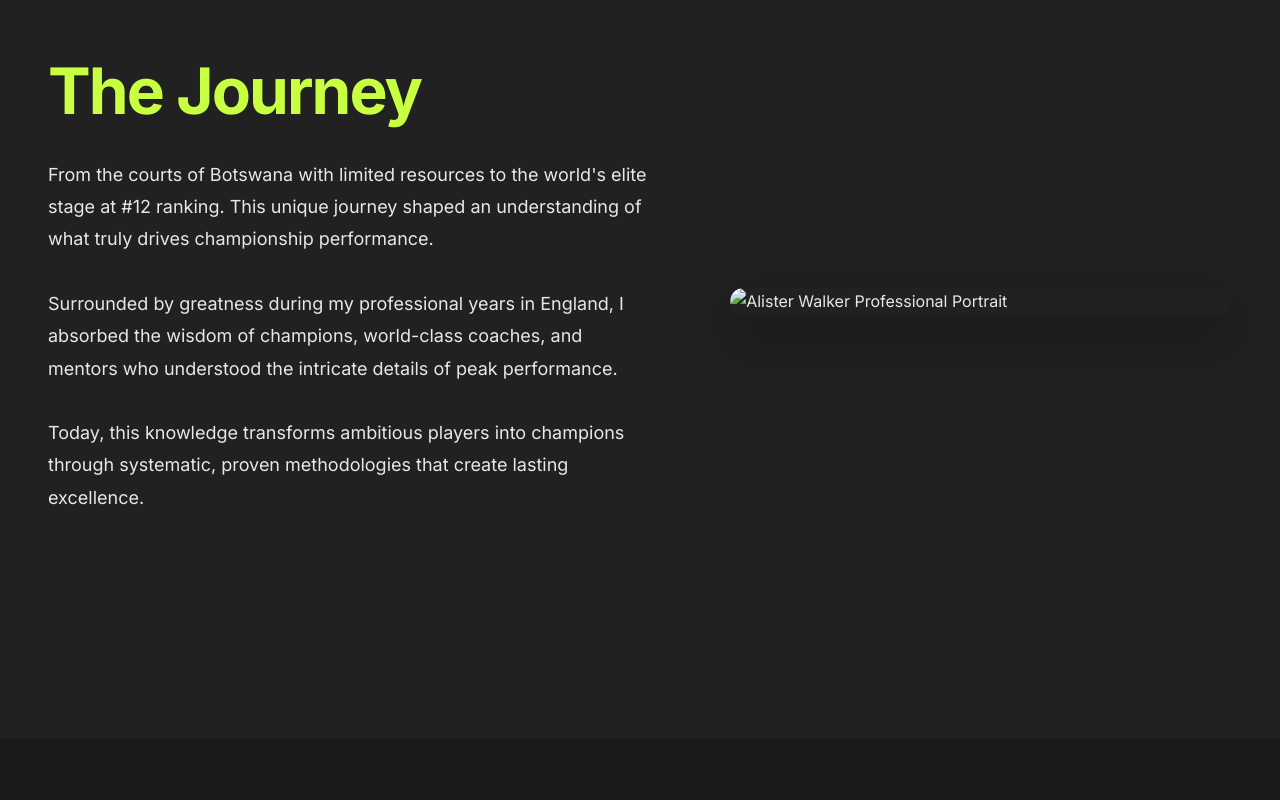
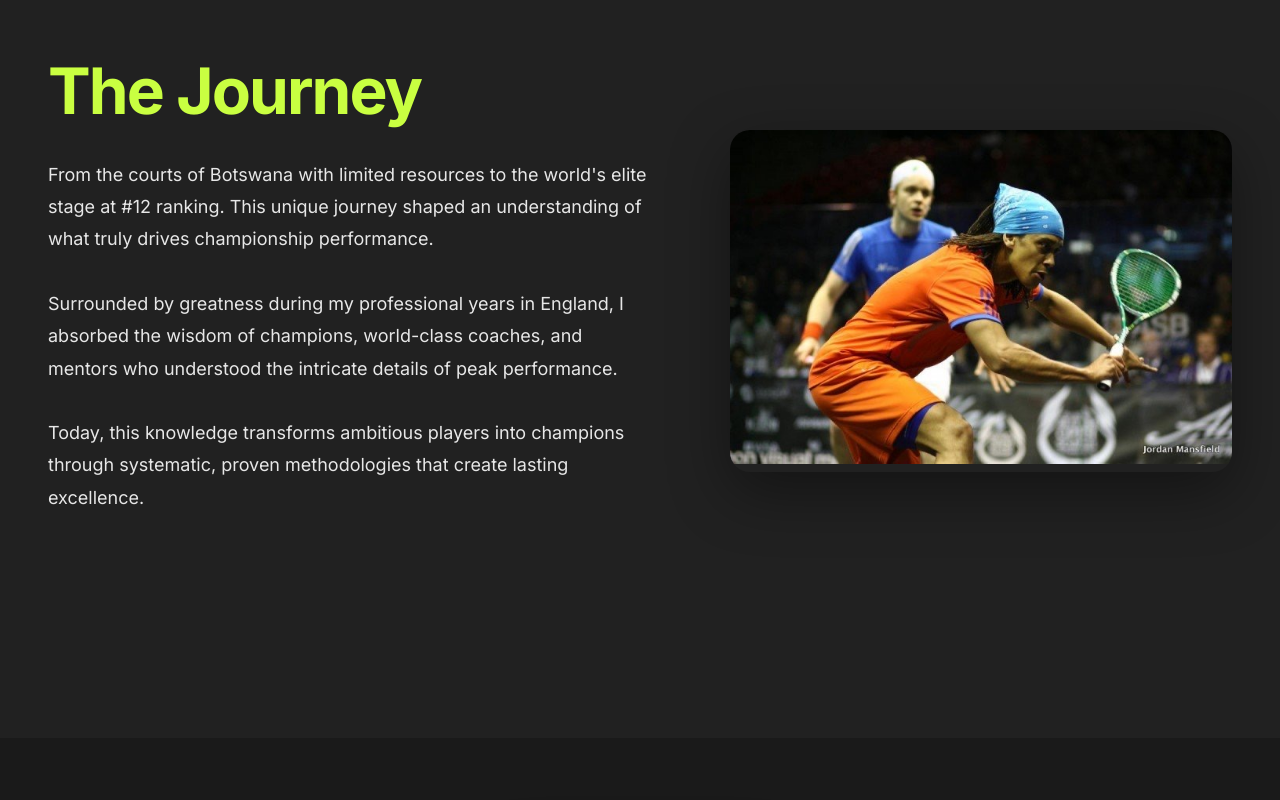
Before and after one commit to nickmerritt-dev/Alisterwalker-live, a plain HTML site: page index.html in a window 1280 px wide. Shown: the part 1420-2220 px from the top of the page. Drawn offline with Linux system fonts and the light colour scheme.

Commit message:
Update index.html
updated the images with the new image path

```diff
--- a/index.html
+++ b/index.html
@@ -680,7 +680,7 @@
                     <p class="about-text">Today, this knowledge transforms ambitious players into champions through systematic, proven methodologies that create lasting excellence.</p>
                 </div>
                 <div class="about-image">
-                    <img src="image8.jpeg" alt="Alister Walker Professional Portrait">
+                    <img src="images/image8.jpeg" alt="Alister Walker Professional Portrait">
                 </div>
             </div>
         </div>
@@ -689,7 +689,7 @@
     <!-- Action Section -->
     <section class="action-section">
         <div class="container">
-            <img src="10TC4113m2.jpg" alt="Elite squash performance in action" class="action-image">
+            <img src="images/10TC4113m2.jpg" alt="Elite squash performance in action" class="action-image">
             <p class="action-caption">Championship mindset in every movement</p>
         </div>
     </section>
@@ -753,7 +753,7 @@
             </div>
 
             <div class="success-story">
-                <img src="image8.jpeg" alt="Championship celebration with student" class="success-image">
+                <img src="images/image8.jpeg" alt="Championship celebration with student" class="success-image">
                 <p class="success-caption">Celebrating championship achievements together</p>
             </div>
         </div>
```
